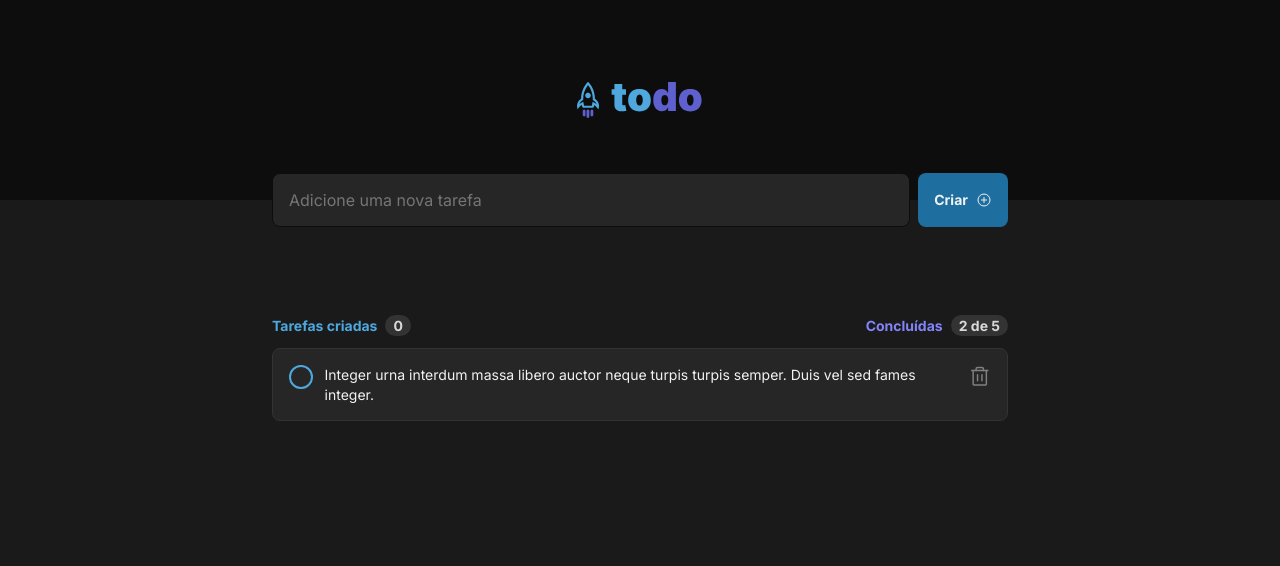
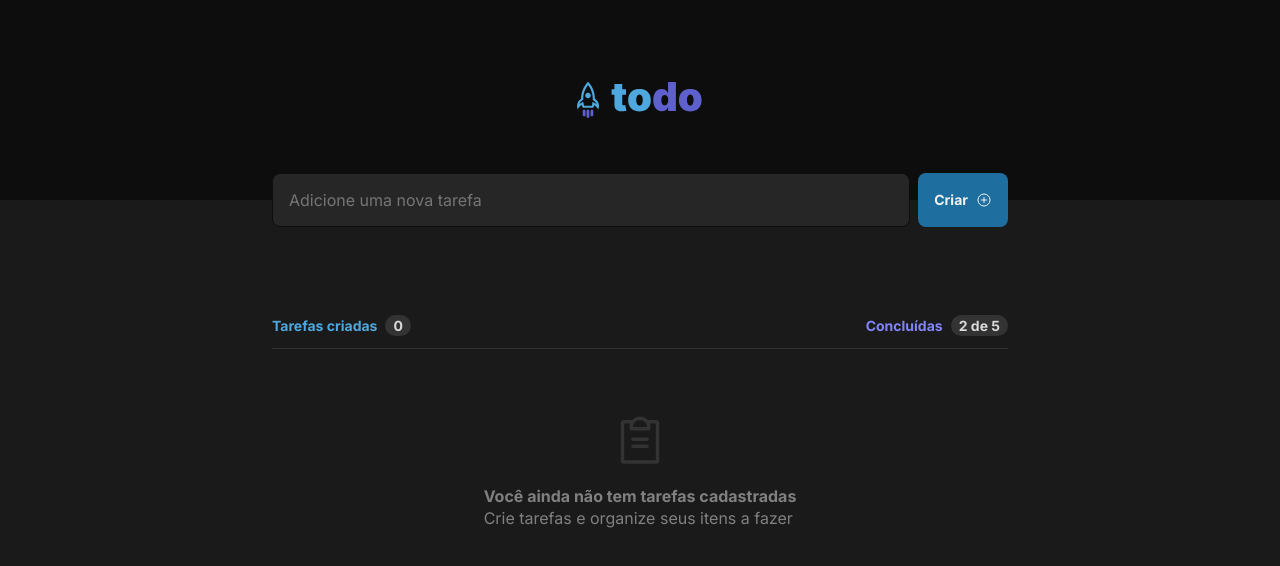
Before and after one commit to GeracNeto/Desafio-01-to-do-list-reactjs-ignite, a React (Vite) app: page / in a window 1280 px wide. Shown: the top 566 px of the page. Built offline with nearby package versions, Linux system fonts and the light colour scheme.

Commit message:
Criada lógica para adicionar, deletar e fazer 'check' nas tarefas

```diff
--- a/package.json
+++ b/package.json
@@ -13,7 +13,8 @@
     "clsx": "^1.2.1",
     "phosphor-react": "^1.4.1",
     "react": "^18.2.0",
-    "react-dom": "^18.2.0"
+    "react-dom": "^18.2.0",
+    "uuidv4": "^6.2.13"
   },
   "devDependencies": {
     "@types/react": "^18.0.17",
--- a/src/App.tsx
+++ b/src/App.tsx
@@ -7,23 +7,53 @@ import { Task } from './components/Task'
 import './global.css'
 import styles from './App.module.css'
 
+import { useState } from 'react'
+
+export interface ITask {
+  id: string;
+  task: string;
+  isComplete: boolean;
+}
+
 export function App() {
 
-  const showTask = true
+  const [todos, setTodos] = useState<ITask[]>([]);
+
+  function createTask(task: ITask) {
+    setTodos([...todos, task]);
+  }
+
+  function deleteTask(id: string) {
+    const newTodo = todos.filter((todo) => todo.id !== id);
+
+    setTodos(newTodo);
+  }
+
+  console.log(todos)
 
 
   return (
     <div>
       <Header />
 
-      <NewTask />
+      <NewTask
+        onCreateTask={createTask}
+      />
 
       <main className={styles.wrapper}>
         <Info />
 
-        {showTask ? <Task /> : <NoTasks />}
-
-
+        {todos.length >= 1 ? (
+          todos.map(todo => (
+            <Task
+              key={todo.id}
+              task={todo}
+              onDeleteTask={deleteTask}
+            />
+          ))
+        ) : (
+          <NoTasks />
+        )}
       </main>
 
 
--- a/src/components/NewTask.module.css
+++ b/src/components/NewTask.module.css
@@ -41,6 +41,8 @@
     padding: 1rem;
 
     transition: 0.2s;
+
+    cursor: pointer;
 }
 
 .newTask input:focus{
--- a/src/components/NewTask.tsx
+++ b/src/components/NewTask.tsx
@@ -1,15 +1,53 @@
 import styles from './NewTask.module.css'
 
-import {PlusCircle} from 'phosphor-react'
+import { PlusCircle } from 'phosphor-react'
 
-export function  NewTask(){
+import { ITask } from '../App'
+
+import { ChangeEvent, FormEvent, useState } from 'react';
+
+import { v4 as uuidv4 } from 'uuid';
+
+interface CreateTask {
+    onCreateTask: (task: ITask) => void;
+}
+
+export function NewTask({ onCreateTask }: CreateTask) {
+
+    const [newTask, setNewTask] = useState<string>("");
+
+    function handleSubmit(event: FormEvent) {
+        event.preventDefault();
+
+        const task: ITask = {
+            id: uuidv4(),
+            task: newTask!,
+            isComplete: false
+        };
+
+        console.log(task);
+
+        onCreateTask(task);
+
+        setNewTask("");
+    }
+
+    function handleChange(event: ChangeEvent<HTMLInputElement>) {
+        setNewTask(event.target.value);
+    }
 
     return (
-        <form className={styles.newTask}>
-            <input type="text" placeholder='Adicione uma nova tarefa'/>
+        <form className={styles.newTask} onSubmit={handleSubmit}>
+            <input
+                type="text"
+                placeholder='Adicione uma nova tarefa'
+                onChange={handleChange}
+                value={newTask}
+                required
+            />
             <button type='submit'>
                 Criar
-                <PlusCircle size={16}/>
+                <PlusCircle size={16} />
             </button>
         </form>
     )
--- a/src/components/Task.module.css
+++ b/src/components/Task.module.css
@@ -22,7 +22,9 @@
 
 .task p {
     line-height: 140%;
-    color: var(--gray-100);
+    width: 100%;
+
+    display: flex;
 }
 
 .checkbox {
@@ -54,18 +56,30 @@
     transition: 0.2s;
 }
 
-.checkboxChecked:hover{
+.checkboxChecked:hover {
     background: var(--purple);
+    cursor: pointer;
 }
 
 .checkboxUnchecked:hover {
     background: var(--blue-dark);
-
+    cursor: pointer;
     opacity: 0.5;
 }
 
-.trash:hover{
+.trash:hover {
     background: var(--gray-400);
     color: var(--danger);
     border-radius: 4px;
+    cursor: pointer;
 }
+
+.normal {
+    font-style: none;
+    color: var(--gray-100);
+}
+
+.checked {
+    text-decoration: line-through;
+    color: var(--gray-300);
+}
--- a/src/components/Task.tsx
+++ b/src/components/Task.tsx
@@ -8,12 +8,21 @@ import { Trash, Check } from 'phosphor-react'
 
 import * as Checkbox from '@radix-ui/react-checkbox'
 
-export function Task() {
+import { ITask } from '../App'
 
-    const [checked, setCheck] = useState(false)
+interface TaskProps {
+    task: ITask;
+    onDeleteTask: (id: string) => void;
+}
+
+export function Task({ task, onDeleteTask }: TaskProps) {
+
+    const [checked, setChecked] = useState<boolean>(false);
 
     function handleCheck() {
-        setCheck(!checked)
+        setChecked(!checked)
+
+
     }
 
     return (
@@ -30,10 +39,10 @@ export function Task() {
                     <Check size={12} weight="bold" />
                 </Checkbox.Indicator>
             </Checkbox.Root>
-            <p>
-                Integer urna interdum massa libero auctor neque turpis turpis semper. Duis vel sed fames integer.
+            <p className={checked ? styles.checked : styles.normal}>
+                {task.task}
             </p>
-            <Trash className={styles.trash} />
+            <Trash className={styles.trash} onClick={() => onDeleteTask(task.id)}/>
         </div>
     )
 }
```
Also changed, not shown: 1 other file (tests, documents, lock files or other folders).
